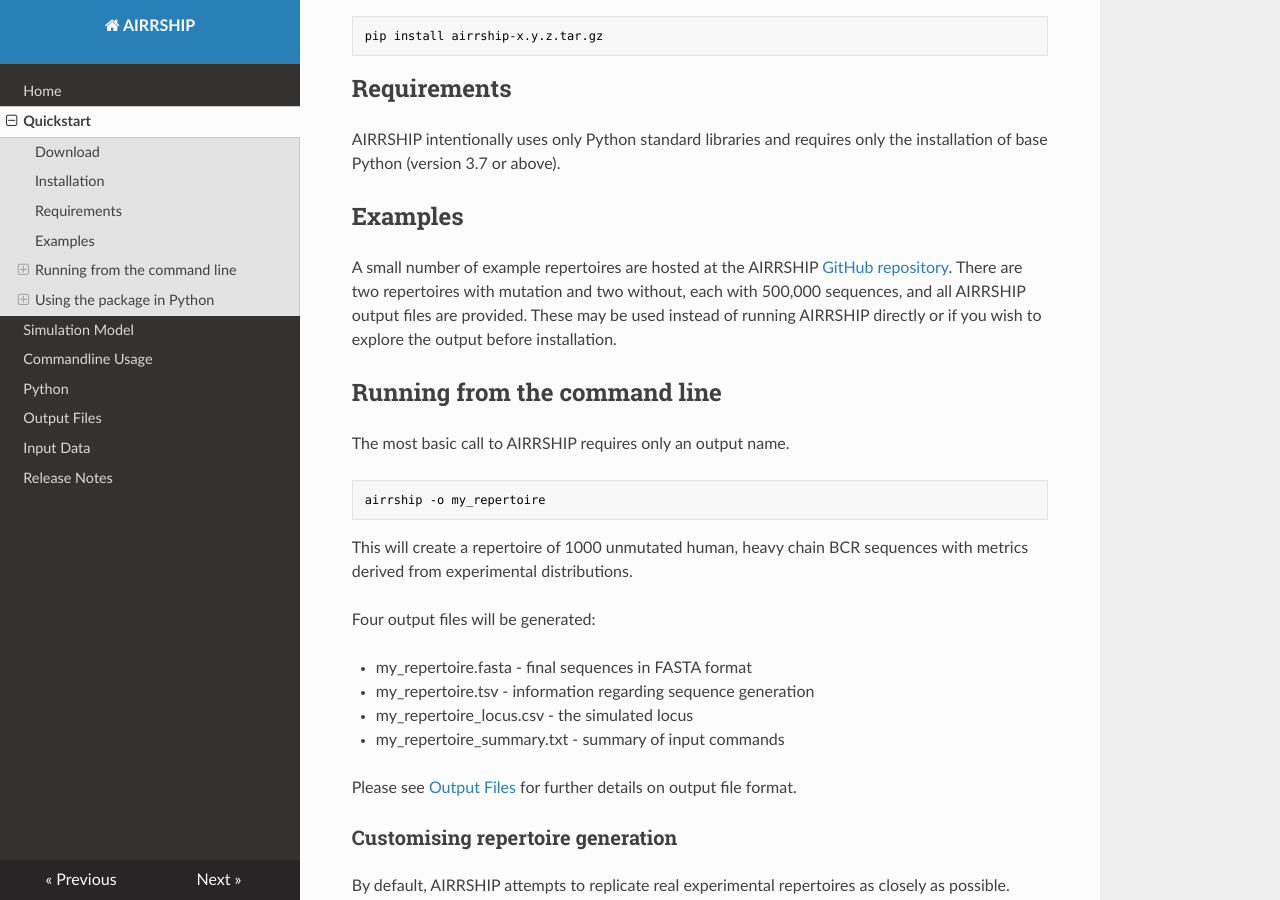
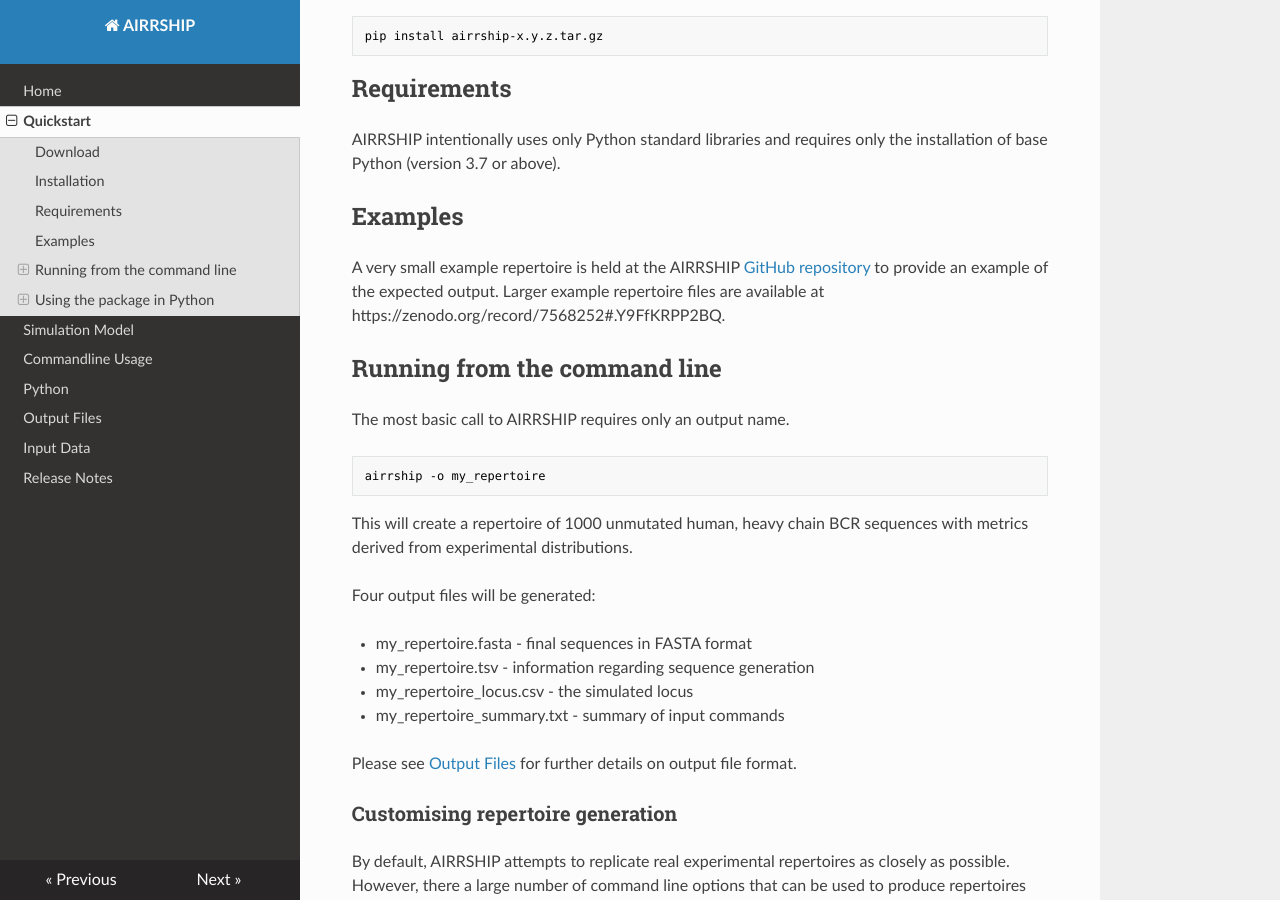
Before and after one commit to Cowanlab/airrship, an MkDocs documentation site: the page built from docs/quickstart.md, in a window 1280 px wide and 900 px high, scrolled down 456 px. Built offline with MkDocs 1.6.1, drawn with Linux system fonts in a browser that asks for light colours; nearby versions of some CDN libraries.

```diff
--- a/docs/quickstart.md
+++ b/docs/quickstart.md
@@ -23,8 +23,7 @@ AIRRSHIP intentionally uses only Python standard libraries and requires only the
 
 ## Examples
 
-A small number of example repertoires are hosted at the AIRRSHIP [GitHub repository](https://github.com/Cowanlab/airrship). There are two repertoires with mutation and two without, each with 500,000 sequences, and all AIRRSHIP output files are provided. These may be used instead of running AIRRSHIP directly or if you wish to explore the output before installation.
-
+A very small example repertoire is held at the AIRRSHIP [GitHub repository](https://github.com/Cowanlab/airrship) to provide an example of the expected output. Larger example repertoire files are available at https://zenodo.org/record/7568252#.Y9FfKRPP2BQ.
 
 ## Running from the command line <a name="command line"></a>
 
```
Also changed, not shown: README.md (+5 -1 lines), docs/index.md (+4 -0 lines), 2 other files.
